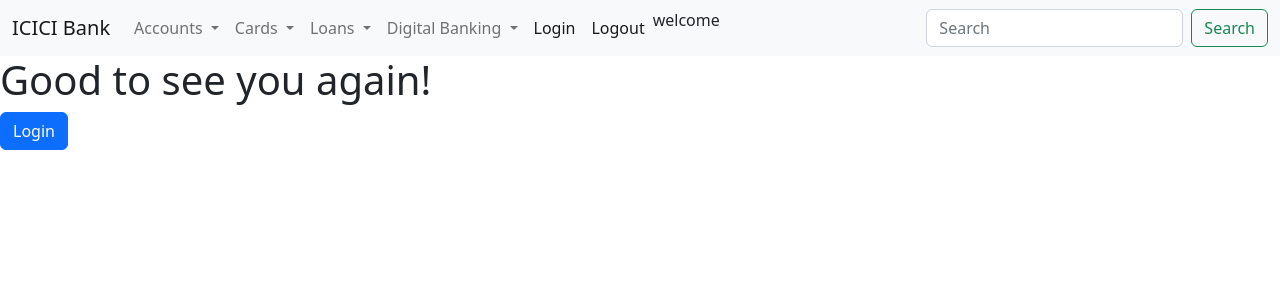
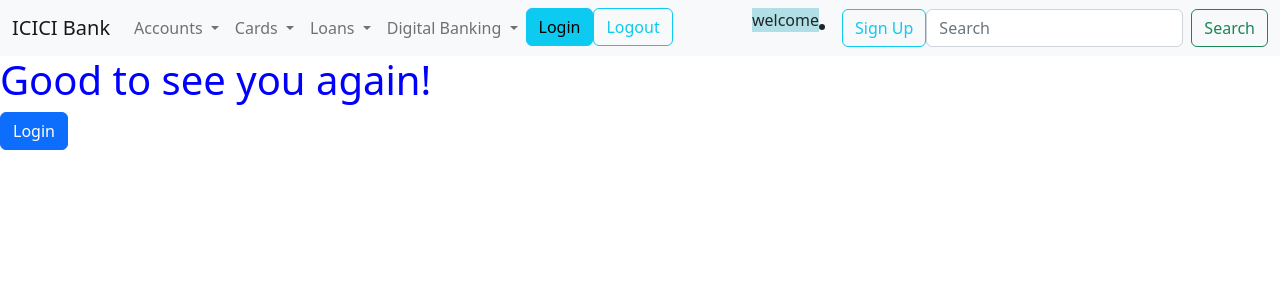
Before and after one commit to shivanisharma7397/python31, a Django app: page /logout/ in a window 1280 px wide. Shown: the top 300 px of the page. Run offline with Django 4.2, Linux system fonts and the light colour scheme.

Commit message:
signup form created

```diff
--- a/icici/accounts/urls.py
+++ b/icici/accounts/urls.py
@@ -9,5 +9,6 @@ urlpatterns = [
     path('fddata/', views.fixed_deposit_data),
     path('currentdata/', views.current_data),
     path('savingdata/', views.saving_data),
+    path('signup/', views.signup),
 
 ]
--- a/icici/accounts/views.py
+++ b/icici/accounts/views.py
@@ -1,8 +1,10 @@
 from django.shortcuts import render
-from .forms import saving_form,current_form,fixed_deposit_form
-from django.http import HttpResponseRedirect,HttpResponse
-from .models import saving,current,fixed_deposit
+from .forms import saving_form, current_form, fixed_deposit_form, signupform
+from django.http import HttpResponseRedirect, HttpResponse
+from .models import saving, current, fixed_deposit
 from django.contrib.auth.decorators import login_required
+
+
 # Create your views here.
 
 
@@ -13,11 +15,14 @@ def saving_views(r):
         if form.is_valid():
             form.save()
             return HttpResponseRedirect('/')
-    return render(r,'tempapp/accounts/saving.html',{'form':form})
+    return render(r, 'tempapp/accounts/saving.html', {'form': form})
+
+
 @login_required
 def saving_data(r):
     obj = saving.objects.all()
-    return render(r,'tempapp/accounts/savingdata.html',{'obj':obj})
+    return render(r, 'tempapp/accounts/savingdata.html', {'obj': obj})
+
 
 def current_views(r):
     form = current_form()
@@ -26,29 +31,42 @@ def current_views(r):
         if form.is_valid():
             form.save()
             return HttpResponseRedirect('/')
-    return render(r,'tempapp/accounts/current.html',{'form':form})
+    return render(r, 'tempapp/accounts/current.html', {'form': form})
 
 
 @login_required
 def current_data(r):
     obj = current.objects.all()
-    return render(r,'tempapp/accounts/currentdata.html',{'obj':obj})
+    return render(r, 'tempapp/accounts/currentdata.html', {'obj': obj})
+
 
 def fixed_deposit_views(r):
-    form   = fixed_deposit_form()
+    form = fixed_deposit_form()
     if r.method == 'POST':
         form = fixed_deposit_form(r.POST)
         if form.is_valid():
             form.save()
             return HttpResponseRedirect('/')
-    return render(r,'tempapp/accounts/fixed_deposit.html',{'form':form})
+    return render(r, 'tempapp/accounts/fixed_deposit.html', {'form': form})
 
 
 @login_required
 def fixed_deposit_data(r):
     obj = fixed_deposit.objects.all()
-    return render(r,'tempapp/accounts/fixed_deposit_data.html',{'obj':obj})
+    return render(r, 'tempapp/accounts/fixed_deposit_data.html', {'obj': obj})
 
 
 def logout(r):
-    return render(r,"tempapp/logout.html")
+    return render(r, "tempapp/logout.html")
+
+
+def signup(r):
+    form = signupform()
+    if r.method == 'POST':
+        form = signupform(r.POST)
+        if form.is_valid():
+            user = form.save()
+            user.set_password(user.password)
+            user.save()
+            return HttpResponseRedirect('/accounts/login')
+        return render(r, 'tempapp/signup.html', {'form': form})
--- a/icici/static/css/demo.css
+++ b/icici/static/css/demo.css
@@ -8,3 +8,7 @@ img {
   margin-right: auto;
   width: 100%;
 }
+
+.topnav-right {
+  float: right;
+}
--- a/icici/template/base.html
+++ b/icici/template/base.html
@@ -65,16 +65,19 @@
 
           </ul>
         </li>
-        <li class="nav-item">
-          <a class="nav-link active" aria-current="page" href="/accounts/login/">Login</a>
+        <li class="nav-item" >
+          <a type="button" class="btn btn-info" aria-current="page" href="/accounts/login/">Login</a>
         </li>
          <li class="nav-item">
-          <a class="nav-link active" aria-current="page" href="/accounts/logout/">Logout</a>
+          <a type="button" class="btn btn-outline-info" aria-current="page" href="/accounts/logout/">Logout</a>
         </li>
-	<p> welcome </p>
-        <p> {{user.username}}</p>
+
+
       </ul>
-
+<p  style="background-color:powderblue;" style="font-size:300%;"> welcome  {{user.username}} </p>
+        <li class="nav-item">
+          <a type="button" class="btn btn-outline-info" aria-current="page" href="/account/signup/">Sign Up</a>
+        </li>
       <form class="d-flex" role="search">
         <input class="form-control me-2" type="search" placeholder="Search" aria-label="Search">
         <button class="btn btn-outline-success" type="submit">Search</button>
--- a/icici/template/tempapp/logout.html
+++ b/icici/template/tempapp/logout.html
@@ -7,7 +7,7 @@
 </head>
 <body>
 {%block baseblock %}
-<h1>Good to see you again!</h1>
+<h1 style="color:blue;">Good to see you again!</h1>
 <a href="/accounts/login" class="btn btn-primary success">Login</a>
 {%endblock%}
 </body>
```
Also changed, not shown: icici/accounts/forms.py (+6 -1 lines), icici/template/tempapp/signup.html (added, +27 -0 lines).
